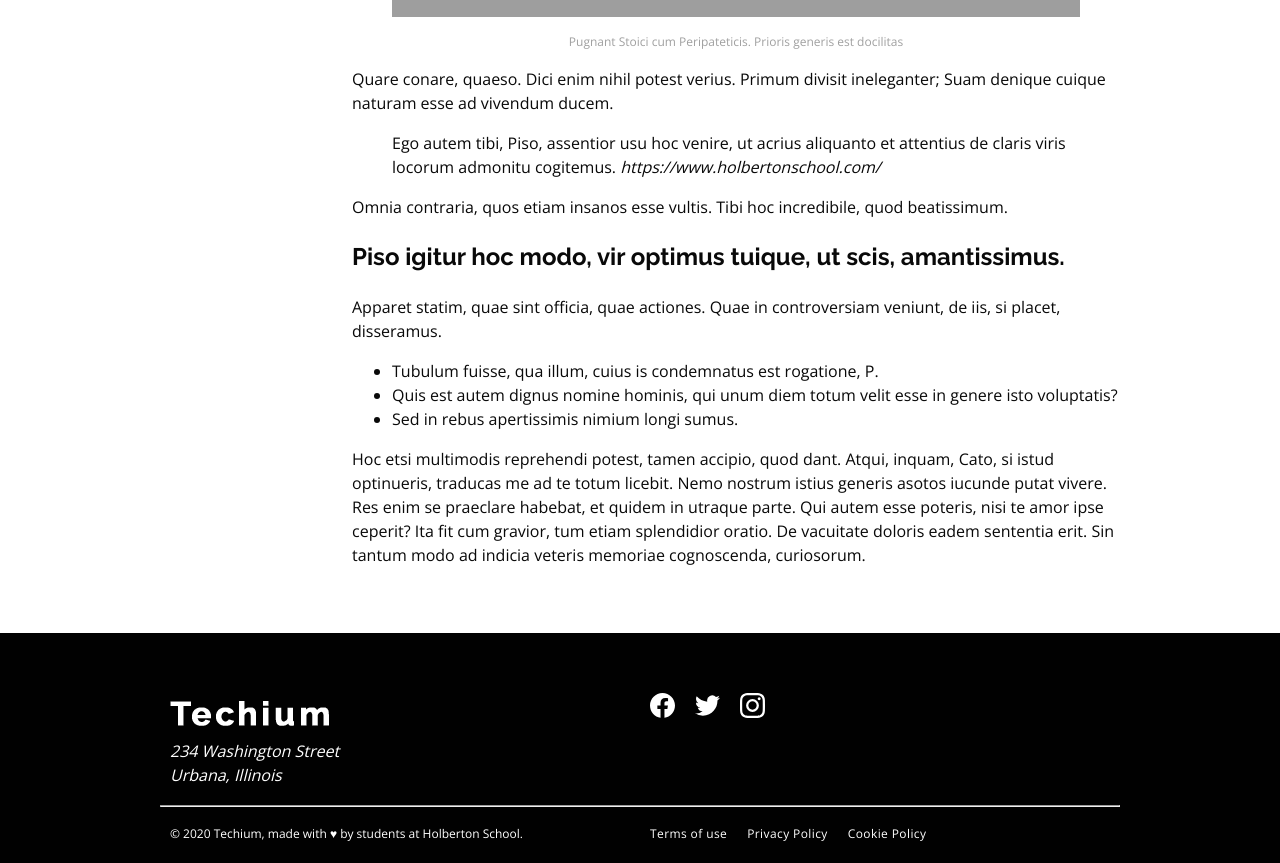
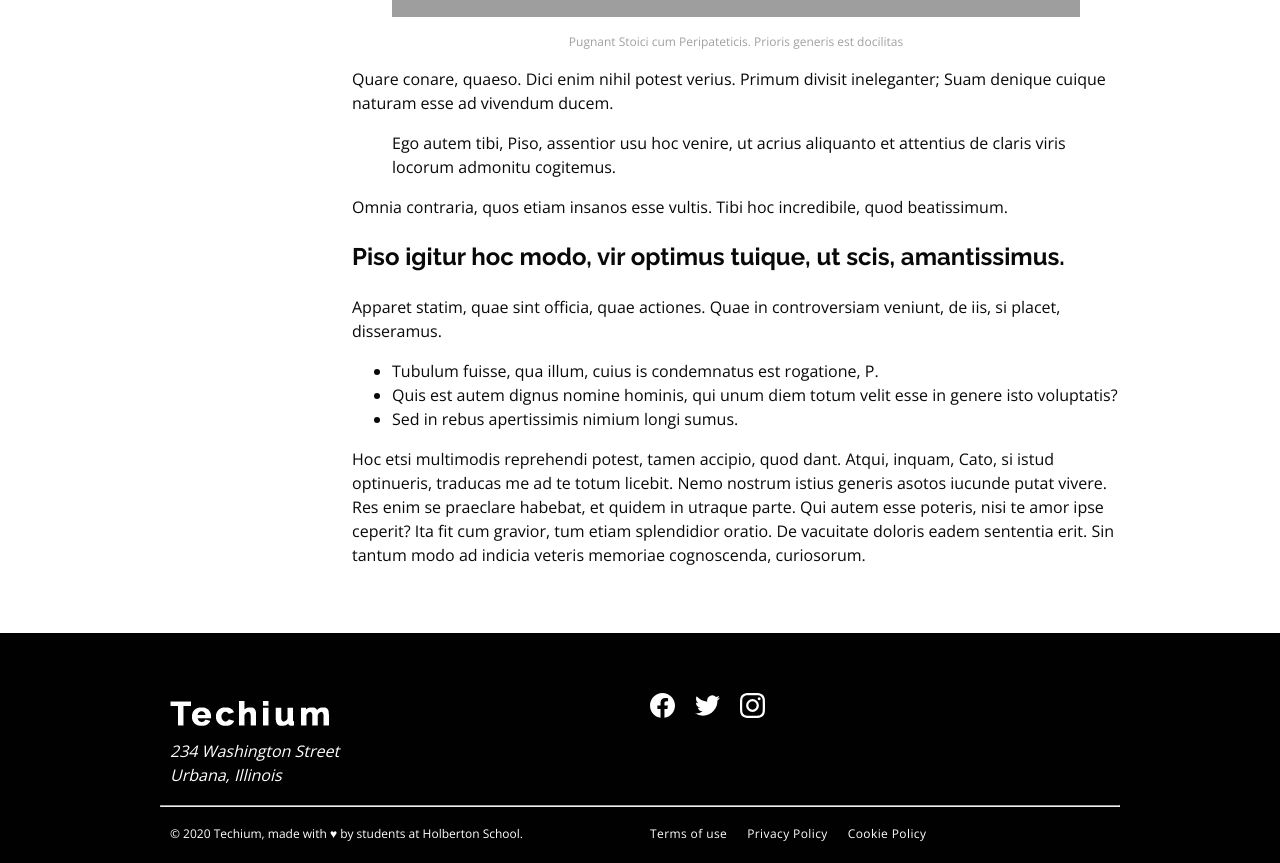
Before and after one commit to OVECJOE/alx-frontend-for-fun, a plain HTML site: page flexbox/100-article.html in a window 1280 px wide. Shown: the part 1400-2263 px from the top of the page. Drawn offline with nearby package versions, Linux system fonts and the light colour scheme; grey boxes are pictures that could not be loaded.

Commit message:
Task 15 done

```diff
--- a/flexbox/100-article.html
+++ b/flexbox/100-article.html
@@ -107,10 +107,10 @@
                                         Quare conare, quaeso. Dici enim nihil potest verius. Primum divisit ineleganter;
                                         Suam denique cuique naturam esse ad vivendum ducem.
                                     </p>
-                                    <blockquote>
+                                    <blockquote cite="https://www.holbertonschool.com/">
                                         Ego autem tibi, Piso, assentior
                                         usu hoc venire, ut acrius aliquanto et
-                                        attentius de claris viris locorum admonitu cogitemus. <cite>https://www.holbertonschool.com/</cite>
+                                        attentius de claris viris locorum admonitu cogitemus.
                                     </blockquote>
                                     <p>
                                         Omnia contraria, quos etiam insanos esse vultis. Tibi hoc incredibile, quod
@@ -118,7 +118,7 @@
                                     </p>
                                     <h2>Piso igitur hoc modo, vir optimus tuique, ut scis, amantissimus.</h2>
                                     <p>
-                                        <a href="http://www.holbertonschool.com/" target="_blank"
+                                        <a href="https://www.holbertonschool.com/" target="_blank"
                                             rel="noopener noreferrer">
                                             Apparet statim, quae sint officia, quae actiones.
                                         </a>
```
